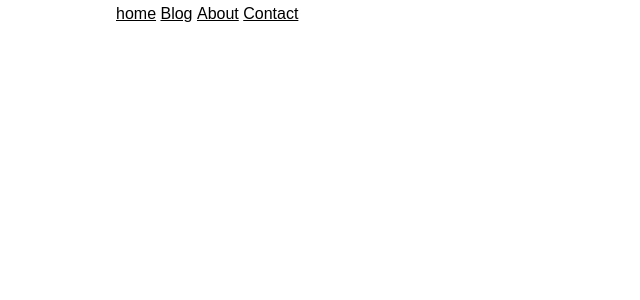
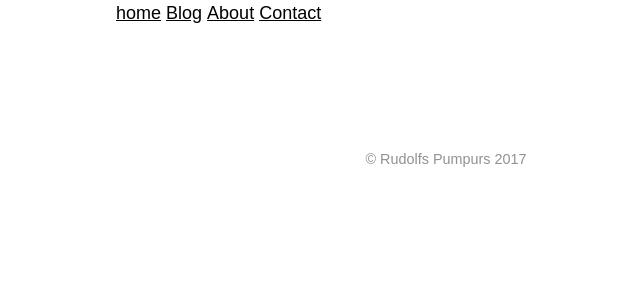
Before and after one commit to rpumpurs/blog, a Jekyll site: the page built from index.html, in a window 1280 px wide. Shown: the top 300 px of the page, without its empty margins (194-834 px from the left). Built offline with Jekyll 4.4.1, drawn with Linux system fonts in a browser that asks for light colours; nearby versions of some CDN libraries.

Commit message:
Improve index page design and layout

````diff
--- a/_drafts/2017-07-01-reducing-function-argument-count.markdown
+++ b/_drafts/2017-07-01-reducing-function-argument-count.markdown
@@ -2,7 +2,7 @@
 layout: post
 title: "Reducing Function Argument Count"
 date: "2017-07-01 18:13:30 +0300"
-categories: programming, quality
+tags: programming quality oop
 external_url: https://www.amazon.co.uk/Clean-Code-Handbook-Software-Craftsmanship/dp/0132350882
 ---
 If you read books like [Clean Code]({{ page.external_url }}) you would have come across recommendations for function parameter count. Basically it says that the more arguments the more questioning you should be about your code design.
--- a/_drafts/2017-07-02-immutable-dtos.markdown
+++ b/_drafts/2017-07-02-immutable-dtos.markdown
@@ -2,11 +2,13 @@
 layout: post
 title: "Immutable DTOs"
 date: "2017-07-02 19:54:36 +0300"
-categories: programming, PHP
+tags: programming design maintainability
 external_url: idiorm.readthedocs.io
 ---
 
-I came up with this *compromise* at my current work place where we use [ORM]({{ page.external_url }}) for interactions with database. We have a quite a large number of repository type of classes. In a lot of cases they returned a plain PHP key value array. Similar to this:
+I came up with this *compromise* at my current work place where we use [ORM]({{ page.external_url }}) for interactions with database. We have a quite a large number of repository type of classes. In a lot of cases they returned a plain PHP key value array.
+
+Similar to this:
 ```
 Array
 (
--- a/_includes/footer.html
+++ b/_includes/footer.html
@@ -1,2 +1,5 @@
 <footer>
+    <small>
+        © Rudolfs Pumpurs 2017
+    </small>
 </footer>
--- a/css/main.css
+++ b/css/main.css
@@ -1,10 +1,25 @@
+body {
+    font-size: 18px;
+}
+
 a {
     color: #000;
+}
+
+h1 a, h2 a {
     text-decoration: none;
 }
 
-nav a {
-    text-decoration: underline;
+header small {
+    color: grey;
+}
+
+h1, h2, h3 {
+    margin-bottom: 10px;
+}
+
+nav {
+    margin-bottom: 50px;
 }
 
 .container {
@@ -22,3 +37,13 @@
         line-height: 30px;
     }
 }
+
+.posts section {
+    margin-bottom: 70px;
+}
+
+footer {
+    margin-top: 120px;
+    text-align: center;
+    color: #919191;
+}
--- a/index.html
+++ b/index.html
@@ -2,9 +2,21 @@
 layout: default
 title: Rūdolfs Pumpurs
 ---
-<div class="blurb">
+<div class="posts">
     {% for post in site.posts %}
-        <h3><a href="{{ post.url }}">{{ post.title }}</a></h3>
-        <p><small><strong>{{ post.date | date: "%B %e, %Y" }}</strong> . {{ post.category }} . <a href="http://erjjones.github.com{{ post.url }}#disqus_thread"></a></small></p>
+        <section>
+            <header>
+                <h2><a href="{{ post.url }}">{{ post.title }}</a></h2>
+                <small>
+                    <time>
+                        {{ post.date | date: "%B %e, %Y" }}
+                    </time>
+                </small>
+            </header>
+            <div class="short_description">
+                {{ post.excerpt }}
+            </div>
+            <a href="{{ post.url }}">read more ...</a>
+        </section>
     {% endfor %}
 </div>
````
